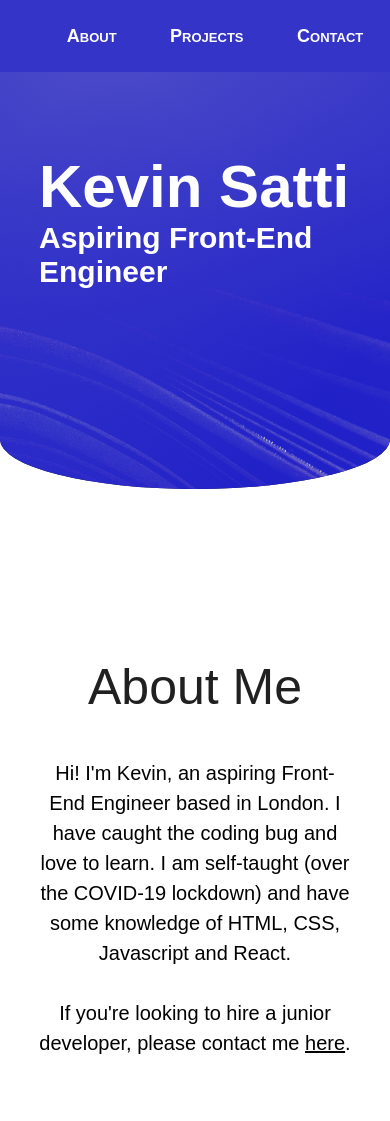
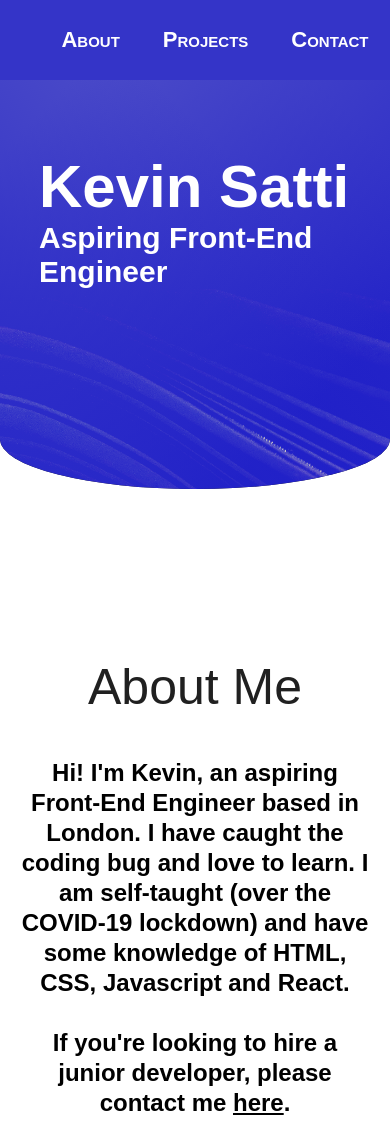
Before and after one commit to Kevlar2222/Profile-Page, a plain HTML site: page index.html in a window 390 px wide. Shown: the top 1121 px of the page. Drawn offline with Linux system fonts and the light colour scheme.

Commit message:
resizing and css touch up

```diff
--- a/style.css
+++ b/style.css
@@ -316,7 +316,9 @@ body {
     }
 
     .text {
-        width: 80vw;
+        width: 90vw;
+        font-size: 24px;
+        font-weight: 600;
     }
 
     .grid {
@@ -328,6 +330,8 @@ body {
 
     .nav {
         position: absolute;
+        font-size: 22px;
+        font-weight: 600;
     }
 
     .menu {
@@ -342,6 +346,7 @@ body {
 
     .box {
         padding: 10px 0;
+        font-size: 30px;
     }
 
     .nav .menu li {
```
